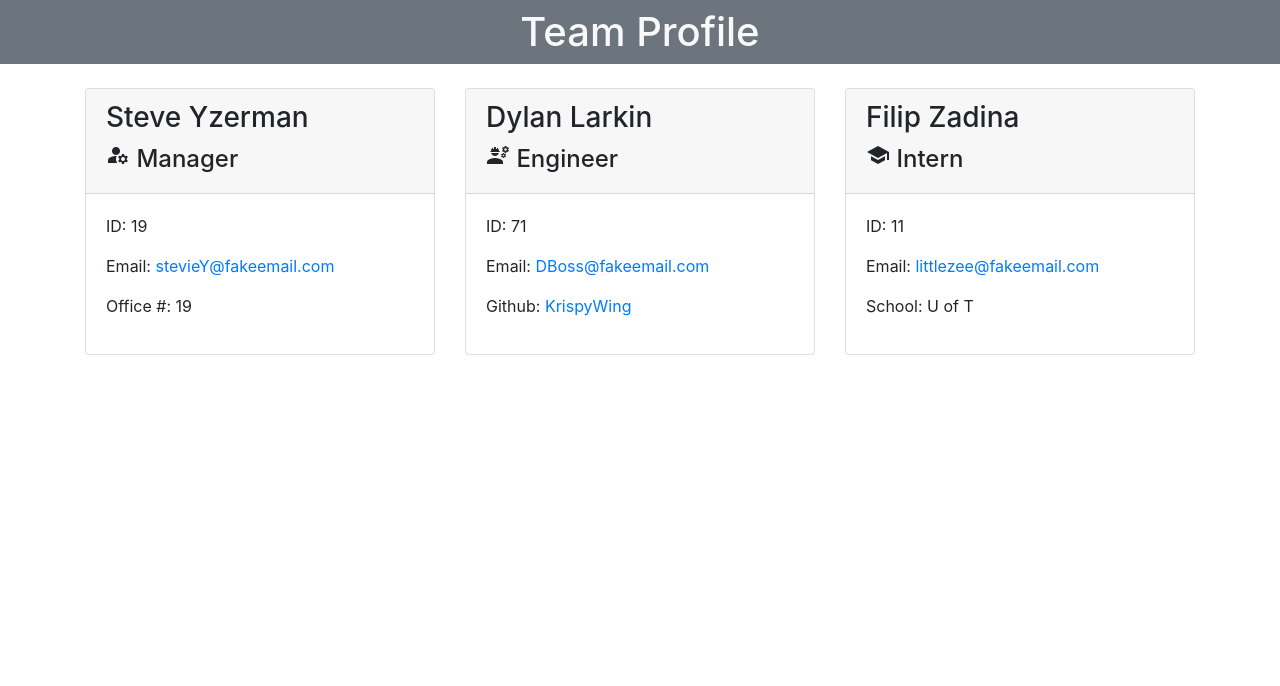
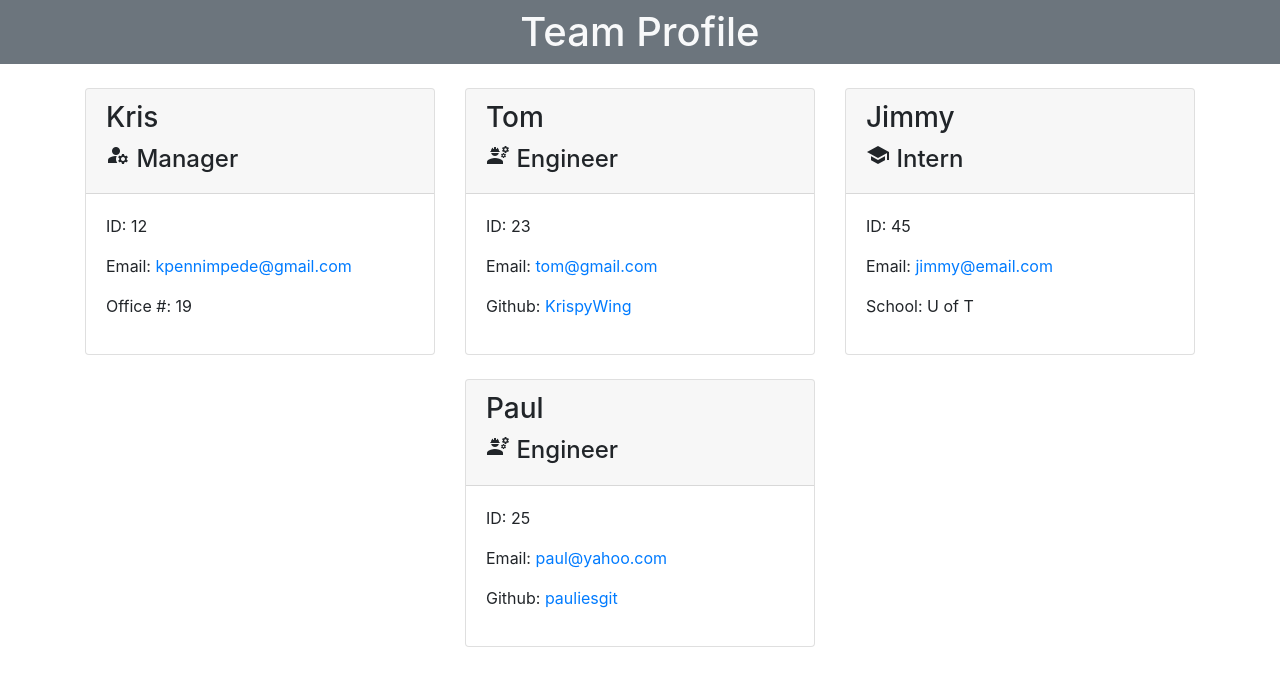
Before and after one commit to KrispyWing/team-profile-generator, a website: page dist/index.html in a window 1280 px wide. Drawn offline with nearby package versions, Linux system fonts and the light colour scheme.

```diff
--- a/dist/index.html
+++ b/dist/index.html
@@ -23,13 +23,13 @@
     <div class="col-4 mt-4">
       <div class="card">
         <div class="card-header">
-          <h3>Steve Yzerman</h3>
+          <h3>Kris</h3>
           <h4><span class="material-icons">manage_accounts</span> Manager</h4>
         </div>
 
         <div class="card-body">
-          <p class="">ID: 19</p>
-          <p class="">Email: <a href="mailto:stevieY@fakeemail.com">stevieY@fakeemail.com</a></p>
+          <p class="">ID: 12</p>
+          <p class="">Email: <a href="mailto:kpennimpede@gmail.com">kpennimpede@gmail.com</a></p>
           <p class="">Office #: 19</p>
         </div>
       </div>
@@ -38,13 +38,13 @@
     <div class="col-4 mt-4">
       <div class="card">
         <div class="card-header">
-          <h3>Dylan Larkin</h3>
+          <h3>Tom</h3>
           <h4><span class="material-icons">engineering</span> Engineer</h4>
         </div>
 
         <div class="card-body">
-          <p class="">ID: 71</p>
-          <p class="">Email: <a href="mailto:DBoss@fakeemail.com">DBoss@fakeemail.com</a></p>
+          <p class="">ID: 23</p>
+          <p class="">Email: <a href="mailto:tom@gmail.com">tom@gmail.com</a></p>
           <p class="">Github: <a href="https://github.com/KrispyWing">KrispyWing</a></p>
         </div>
       </div>
@@ -53,14 +53,29 @@
     <div class="col-4 mt-4">
       <div class="card">
         <div class="card-header">
-          <h3>Filip Zadina</h3>
+          <h3>Jimmy</h3>
           <h4><span class="material-icons">school</span> Intern</h4>
         </div>
 
         <div class="card-body">
-          <p class="">ID: 11</p>
-          <p class="">Email: <a href="mailto:littlezee@fakeemail.com">littlezee@fakeemail.com</a></p>
+          <p class="">ID: 45</p>
+          <p class="">Email: <a href="mailto:jimmy@email.com">jimmy@email.com</a></p>
           <p class="">School: U of T</p>
+        </div>
+      </div>
+    </div>
+
+    <div class="col-4 mt-4">
+      <div class="card">
+        <div class="card-header">
+          <h3>Paul</h3>
+          <h4><span class="material-icons">engineering</span> Engineer</h4>
+        </div>
+
+        <div class="card-body">
+          <p class="">ID: 25</p>
+          <p class="">Email: <a href="mailto:paul@yahoo.com">paul@yahoo.com</a></p>
+          <p class="">Github: <a href="https://github.com/pauliesgit">pauliesgit</a></p>
         </div>
       </div>
     </div>
```
Also changed, not shown: README.md, TGP-preview.png (added).
